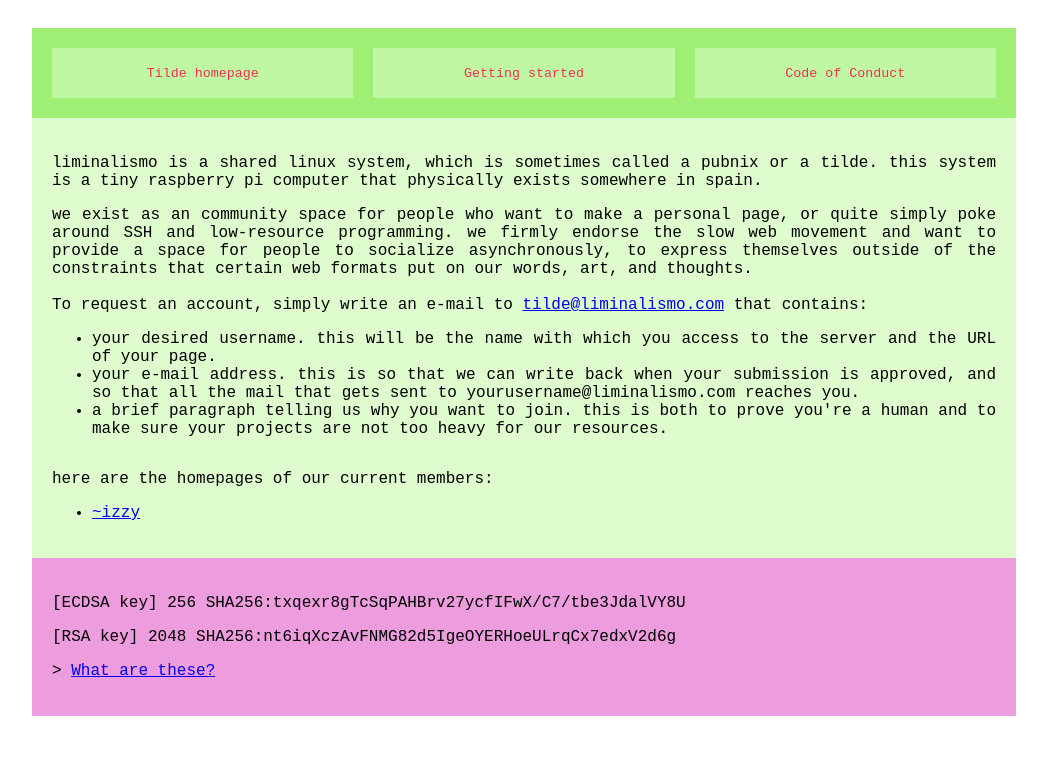
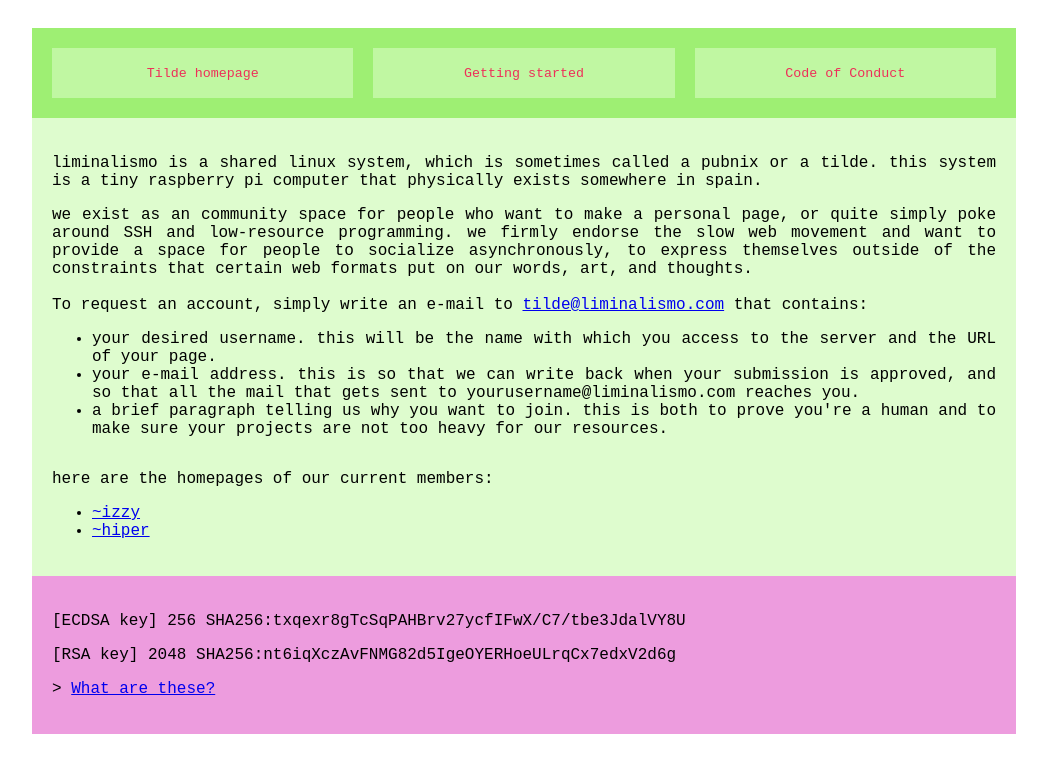
Before and after one commit to liminalismo/tilde-homepage, a plain HTML site: page index.html in a window 1280 px wide. Shown: the whole page, without its empty margins (116-1163 px from the left). Drawn offline with Linux system fonts and the light colour scheme.

Commit message:
Add ~hiper's page to the list of users

```diff
--- a/index.html
+++ b/index.html
@@ -92,6 +92,7 @@
       <p>here are the homepages of our current members:</p>
       <ul>
         <li><a href="https://liminalismo.com/~izzy/">~izzy</a></li>
+        <li><a href="https://liminalismo.com/~hiper/">~hiper</a></li>
       </ul>
     </section>
   </section>
```
